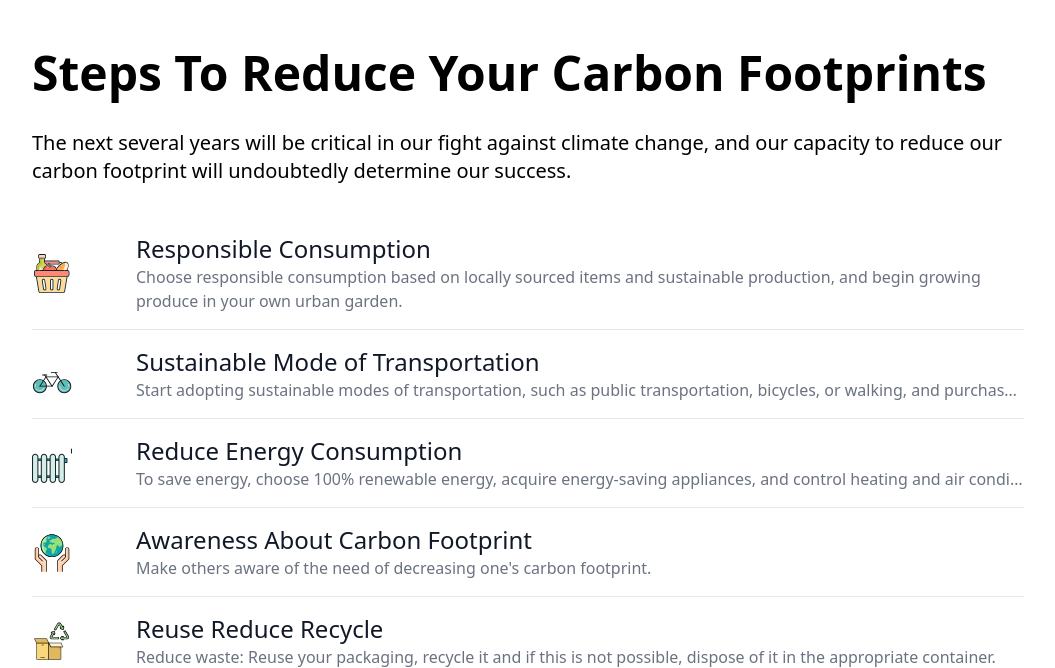
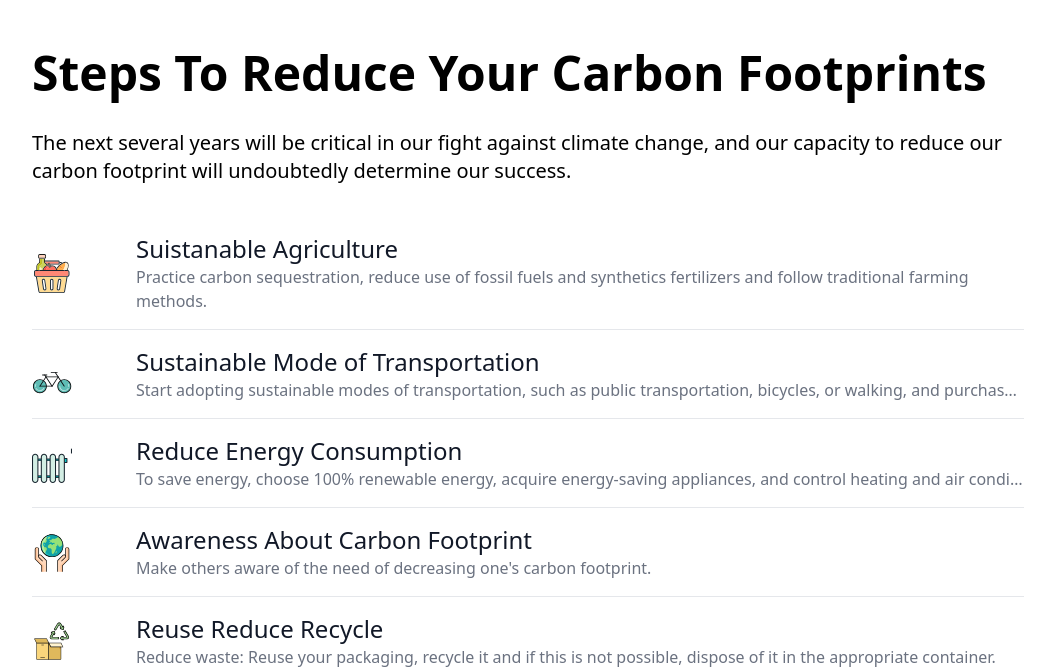
Before and after one commit to omkar3602/carbon-score-predictor, a Django app: page / in a window 1280 px wide. Shown: the part 1265-1933 px from the top of the page, without its empty margins (112-1167 px from the left). Run offline with Django 3.2, Linux system fonts and the light colour scheme; some libraries are stand-ins or nearby versions.

Commit message:
add strcf

```diff
--- a/mainapp/templates/mainapp/home.html
+++ b/mainapp/templates/mainapp/home.html
@@ -170,10 +170,10 @@
                   </div>
                   <div class="flex-1 min-w-0">
                       <p class="text-2xl font-medium text-gray-900 truncate ">
-                        Responsible Consumption
+                        Suistanable Agriculture
                       </p>
                       <p class="text-md text-gray-500 ">
-                        Choose responsible consumption based on locally sourced items and sustainable production, and begin growing produce in your own urban garden.
+                        Practice carbon sequestration, reduce use of fossil fuels and synthetics fertilizers and follow traditional farming methods.
                       </p>
                   </div>
               </div>
@@ -385,6 +385,7 @@
               </div>
           </div>
           </li>
+
       </ul>
  </div>
 </div>
--- a/mainapp/templates/mainapp/index.html
+++ b/mainapp/templates/mainapp/index.html
@@ -121,12 +121,12 @@
                       <!-- <img class="w-8 h-8 rounded-full" src="" alt=""> -->
                   </div>
                   <div class="flex-1 min-w-0">
-                      <p class="text-2xl font-medium text-gray-900 truncate ">
-                        Responsible Consumption
-                      </p>
-                      <p class="text-md text-gray-500 ">
-                        Choose responsible consumption based on locally sourced items and sustainable production, and begin growing produce in your own urban garden.
-                      </p>
+                    <p class="text-2xl font-medium text-gray-900 truncate ">
+                    Suistanable Agriculture
+                  </p>
+                  <p class="text-md text-gray-500 ">
+                    Practice carbon sequestration, reduce use of fossil fuels and synthetics fertilizers and follow traditional farming methods.
+                  </p>
                   </div>
               </div>
           </li>
```
